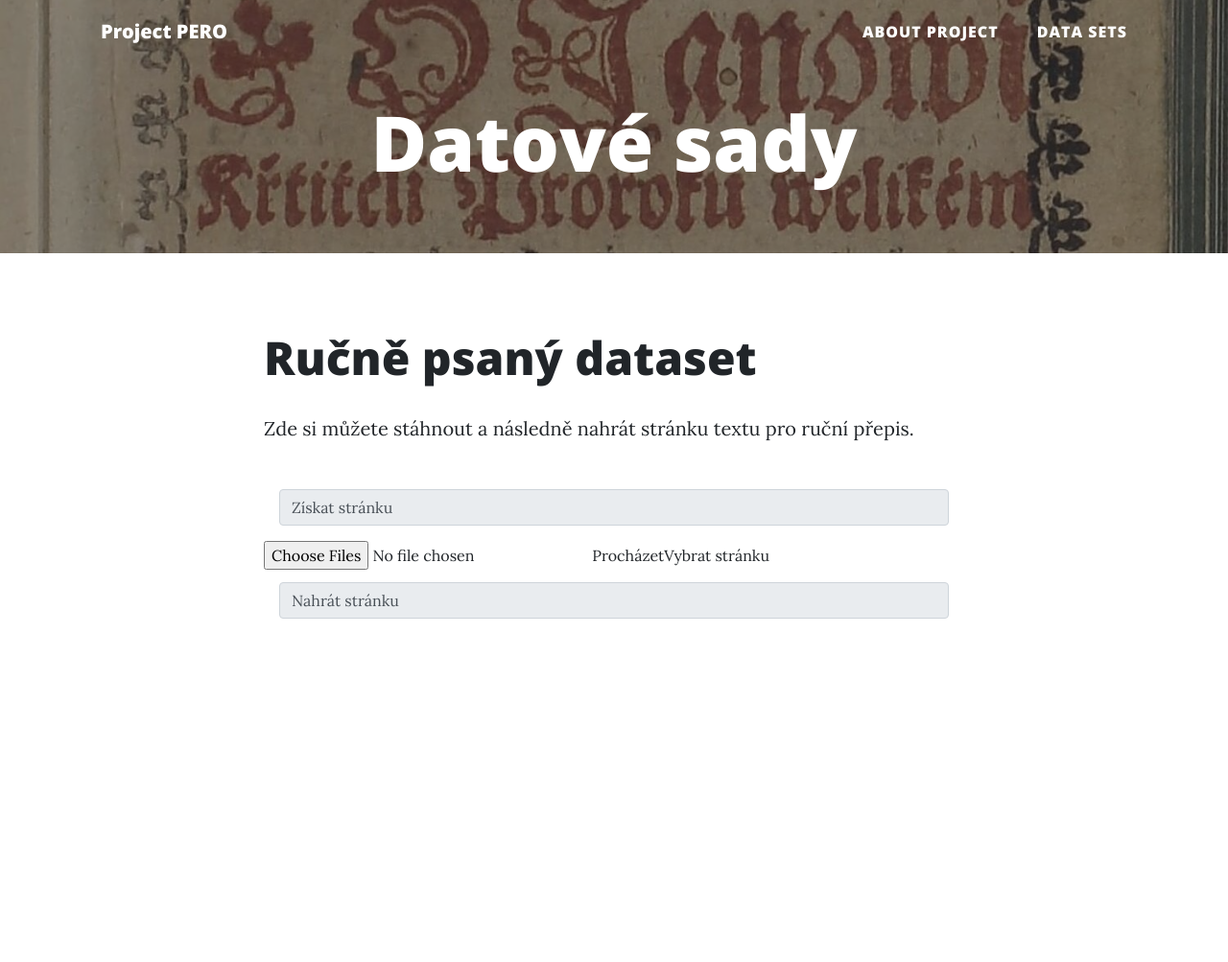
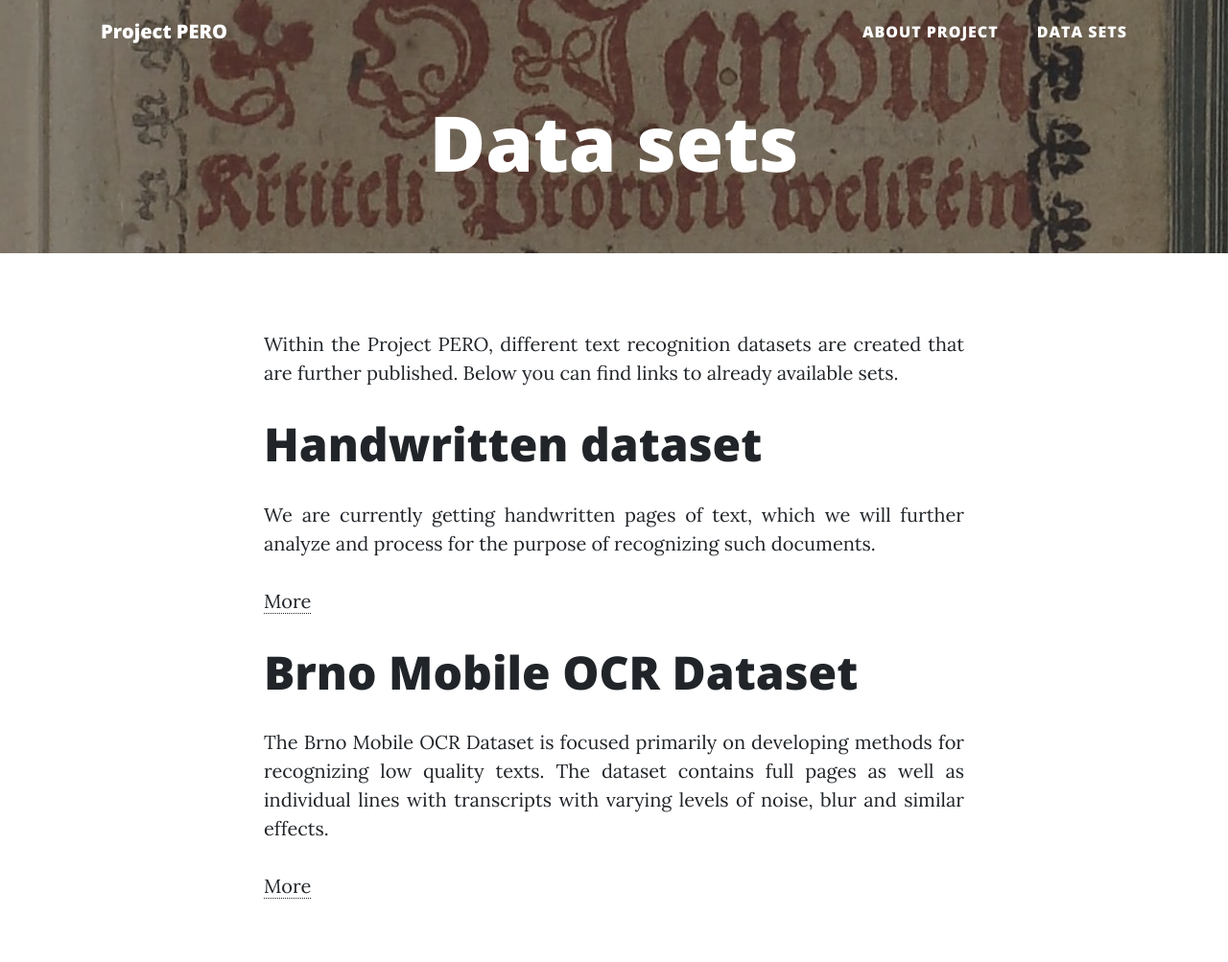
Before and after one commit to DCGM/pero-web, a Flask app: page /datasets in a window 1280 px wide. Shown: the whole page at 96% size. Before the commit the page ends 645 px from the top, so only its background shows below. Run offline with Flask 2, Linux system fonts and the light colour scheme; parts of the project's set-up code (start-up, migrations or seed data) failed here and were passed over; some libraries are stand-ins or nearby versions.

Commit message:
Update datasets page

```diff
--- a/static/css/custom.css
+++ b/static/css/custom.css
@@ -10,6 +10,10 @@
 
 h2 {
     font-size: 3rem !important;
+}
+
+p {
+    text-align: justify;
 }
 
 .main-content {
--- a/static/datasets.html
+++ b/static/datasets.html
@@ -1,28 +1,18 @@
 {% extends 'template.html' %}
 
 {% block header %}
-  Datové sady
+  Data sets
 {% endblock %}
 
 {% block content %}
-    <h2>Ručně psaný dataset</h2>
+<p>Within the Project PERO, different text recognition datasets are created that are further published. Below you can find links to already available sets.</p>
 
-    <p>
-        Zde si můžete stáhnout a následně nahrát stránku textu pro ruční přepis.
-    </p>
+<h2><a href="/handwritten_dataset">Handwritten dataset</a></h2>
+<p>We are currently getting handwritten pages of text, which we will further analyze and process for the purpose of recognizing such documents.</p>
+<a href="/handwritten_dataset" class="dotted-link">More</a>
+<p></p>
 
-    <form id="handwritten_dataset_form" action="/upload_handwritten_pages" method="POST" enctype="multipart/form-data">
-        <div class="input-default-wrapper mt-5 pero-form">
-            <span class="input-group-text mb-3 pero-span-button" id="input1" onclick="getRandomHandwrittenPage()">Získat stránku</span>
-            <input type="file" id="file-with-multi-file" name="uploaded-files" class="input-default-js"
-                   data-multiple-target="Počet souborů: {target}"
-                   multiple>
-            <label class="label-for-default-js rounded-right rounded-left mb-3" for="file-with-multi-file">
-                <span class="span-choose-file">Vybrat stránku</span>
-                <div class="float-left span-browse">Procházet</div>
-            </label>
-            <span class="input-group-text mb-3 pero-span-button" id="input2"
-                  onclick="uploadHandwrittenPages()">Nahrát stránku</span>
-        </div>
-    </form>
+<h2><a href="/brno_mobile_ocr_dataset">Brno Mobile OCR Dataset</a></h2>
+<p>The Brno Mobile OCR Dataset is focused primarily on developing methods for recognizing low quality texts. The dataset contains full pages as well as individual lines with transcripts with varying levels of noise, blur and similar effects.</p>
+<a href="/brno_mobile_ocr_dataset" class="dotted-link">More</a>
 {% endblock %}
```
Also changed, not shown: static/css/hwr.css (+13 -6 lines), static/handwritten_dataset.html (+29 -10 lines).
